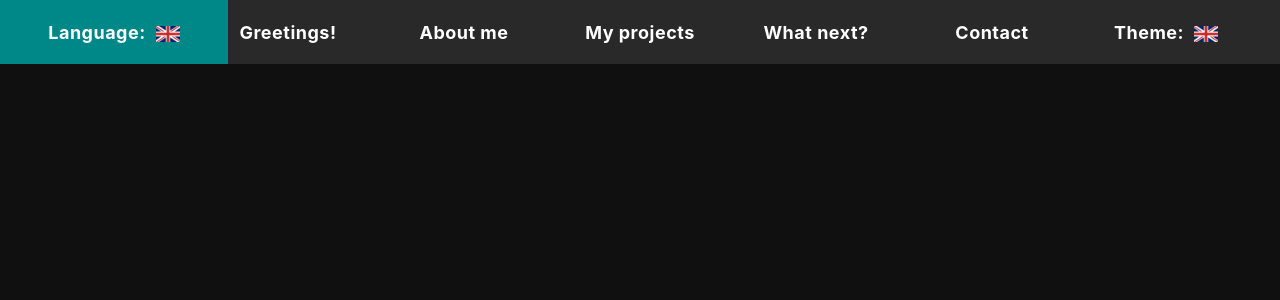
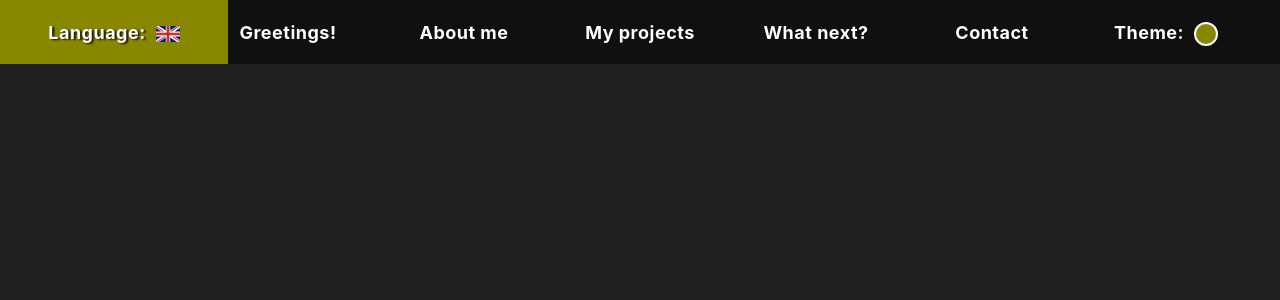
Before and after one commit to xPiccolinox/My-Website, a React (Create React App) app: page / in a window 1280 px wide. Shown: the top 300 px of the page. Built offline with nearby package versions, Linux system fonts and the light colour scheme.

Commit message:
Feat: Added Theme icon, Added language change animation

```diff
--- a/src/App.js
+++ b/src/App.js
@@ -8,23 +8,39 @@ function App() {
   const languages = ['english', 'polish']
   const [theme, setTheme] = useState(0)
   const themes = ['theme-dark', 'theme-light']
+  const [accent, setAccent] = useState(3)
+  const accents = ['blue', 'purple', 'green', 'yellow']
 
   useEffect (() => {
-    document.documentElement.className = themes[0]
+    document.documentElement.className = `${themes[theme]}-${accents[accent]}`
   }, [])
 
   const changeLanguage = () => {
-    if (language == languages.length - 1) setLanguage(0)
-    else setLanguage(language + 1)
+    document.querySelectorAll('*').forEach(element => {
+      element.style.color = '#00000000'
+      element.style.textShadow = 'none'
+    })
+    document.getElementById('languageImage').style.filter = 'opacity(0)'
+    setTimeout(() => {
+      if (language == languages.length - 1) setLanguage(0)
+      else setLanguage(language + 1)
+      setTimeout(() => {
+        document.querySelectorAll('*').forEach(element => {
+          element.style.color = 'var(--color-font)'
+          element.style.textShadow = '2px 1px 2px var(--color-navbar)'
+        })
+        document.getElementById('languageImage').style.filter = 'opacity(1)'
+      }, 200)
+    }, 500)
   }
   const changeTheme = () => {
     if (theme == themes.length - 1) {
       setTheme(0)
-      document.documentElement.className = themes[0]
+      document.documentElement.className = `${themes[0]}-${accents[accent]}`
     }
     else {
       setTheme(theme + 1)
-      document.documentElement.className = themes[theme + 1]
+      document.documentElement.className = `${themes[theme + 1]}-${accents[accent]}`
     }
   }
 
--- a/src/Navbar/Navbar.css
+++ b/src/Navbar/Navbar.css
@@ -1,5 +1,5 @@
 nav {
-  background-color: var(--color-secondary);
+  background-color: var(--color-navbar);
   display: flex;
   justify-content: center;
   position: sticky;
@@ -23,9 +23,10 @@ nav .navButton {
 }
 nav .navButton h4 {
   color: var(--color-font);
+  text-shadow: 2px 1px 2px var(--color-navbar);
 }
 nav .navButton h4:after {
-  background-color: #00aaaa00;
+  background-color: #00000000;
   content: '';
   display: block;
   position: absolute;
@@ -38,17 +39,17 @@ nav .navButton h4:after {
   transition-timing-function: ease-in-out;
 }
 nav .navButton:hover h4:after {
-  background-color: #008888;
+  background-color: var(--color-accent);
   height: 100%;
   top: 0%;
   transition-duration: 0.3s;
-  transition-timing-function: ease-in-out;
+  transition-timing-function: ease-out;
 }
 nav .navButton:active h4:after {
-  height: 80%;
-  top: 10%;
+  height: 76%;
+  top: 12%;
   transition-duration: 0.05s;
-  transition-timing-function: ease-in-out;
+  transition-timing-function: ease-out;
 }
 nav #language {
   position: absolute;
@@ -65,3 +66,14 @@ nav #theme {
   width: 180px;
   right: 0px;
 }
+nav #theme #themeAccentColors {
+  background-color: var(--color-accent);
+  position: relative;
+  width: 20px;
+  height: 20px;
+  margin-left: 10px;
+  margin-top: 4px;
+  border: 2px solid var(--color-font);
+  border-radius: 50%;
+  z-index: -2;
+}
--- a/src/Navbar/Navbar.js
+++ b/src/Navbar/Navbar.js
@@ -53,7 +53,7 @@ const Navbar = (props) => {
         className="navButton"
         onClick={props.changeTheme}>
           <h4>{db.language.navbar.theme[props.language]}</h4>
-          <img id="languageImage" src={languageImage} alt="LanguageImage" />
+          <div id="themeAccentColors" />
       </div>
     </nav>
   )
--- a/src/index.css
+++ b/src/index.css
@@ -1,11 +1,57 @@
-.theme-dark {
-  --color-primary: #101010;
-  --color-secondary: #292929;
+.theme-dark-blue {
+  --color-navbar: #101010;
+  --color-primary: #202020;
+  --color-secondary: #303030;
+  --color-accent: #008888;
   --color-font: #ffffff;
 }
-.theme-light {
+.theme-dark-purple {
+  --color-navbar: #101010;
+  --color-primary: #202020;
+  --color-secondary: #303030;
+  --color-accent: #700070;
+  --color-font: #ffffff;
+}
+.theme-dark-green {
+  --color-navbar: #101010;
+  --color-primary: #202020;
+  --color-secondary: #303030;
+  --color-accent: #339933;
+  --color-font: #ffffff;
+}
+.theme-dark-yellow {
+  --color-navbar: #101010;
+  --color-primary: #202020;
+  --color-secondary: #303030;
+  --color-accent: #888800;
+  --color-font: #ffffff;
+}
+.theme-light-blue {
+  --color-navbar: #ffffff;
   --color-primary: #e0e0e0;
   --color-secondary: #ffffff;
+  --color-accent: #00cccc;
+  --color-font: #000000;
+}
+.theme-light-purple {
+  --color-navbar: #ffffff;
+  --color-primary: #e0e0e0;
+  --color-secondary: #ffffff;
+  --color-accent: #dd22dd;
+  --color-font: #000000;
+}
+.theme-light-green {
+  --color-navbar: #ffffff;
+  --color-primary: #e0e0e0;
+  --color-secondary: #ffffff;
+  --color-accent: #44dd44;
+  --color-font: #000000;
+}
+.theme-light-yellow {
+  --color-navbar: #ffffff;
+  --color-primary: #e0e0e0;
+  --color-secondary: #ffffff;
+  --color-accent: #dddd00;
   --color-font: #000000;
 }
 body {
```
